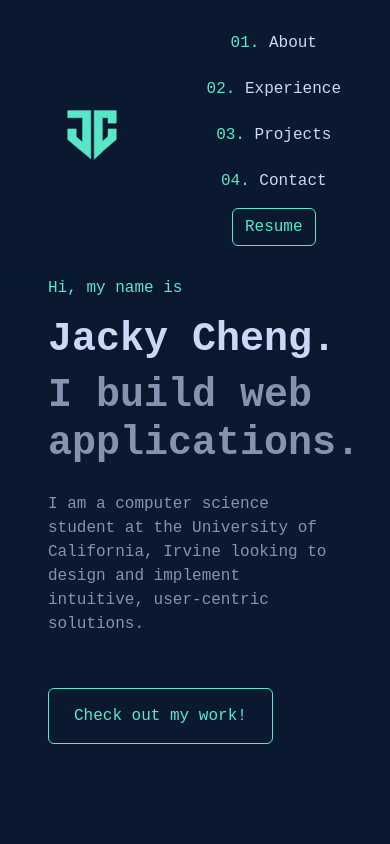
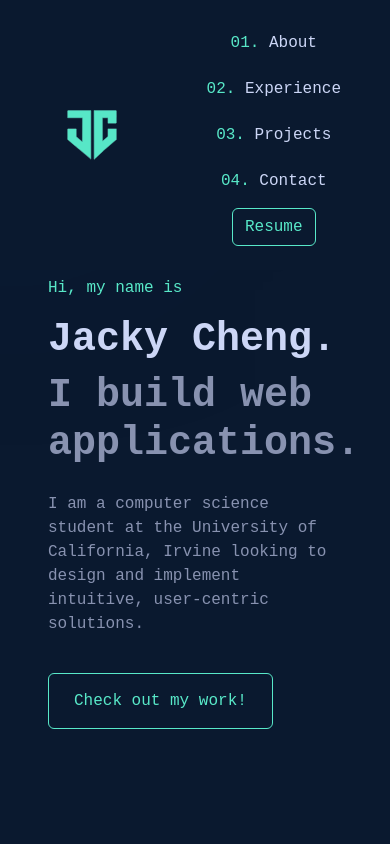
Before and after one commit to jacheng1/custom-website, a React (Vite) app: page / in a window 390 px wide. Shown: the top 844 px of the page. Built offline with nearby package versions, Linux system fonts and the light colour scheme.

Commit message:
Modify about section padding for viewports.

```diff
--- a/src/custom.scss
+++ b/src/custom.scss
@@ -395,7 +395,11 @@ body {
   }
 
   .py-7 {
-    padding-top: 5rem !important;
+    padding-top: 3rem !important;
+  }
+
+  #about .btn-outline-success {
+    margin-top: 5px !important;
   }
 }
 
@@ -418,10 +422,6 @@ body {
 
   #about .description-text {
     font-size: 12px !important;
-  }
-
-  #about .btn-outline-success {
-    margin-top: 20px !important;
   }
 
   #timeline ul li .box {
@@ -462,10 +462,6 @@ body {
 
   #about .description-text {
     font-size: 16px !important;
-  }
-
-  #about .btn-outline-success {
-    margin-top: 20px !important;
   }
 
   .vertical-line {
```
